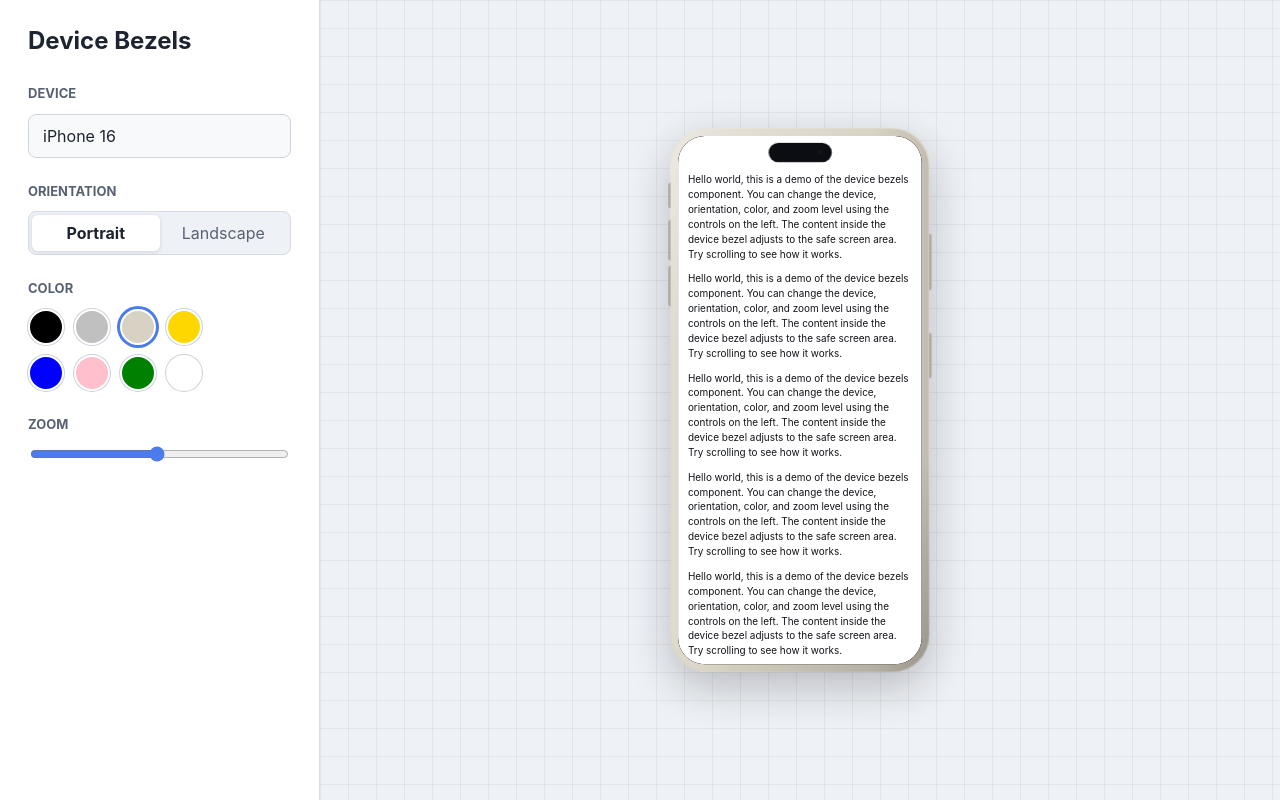
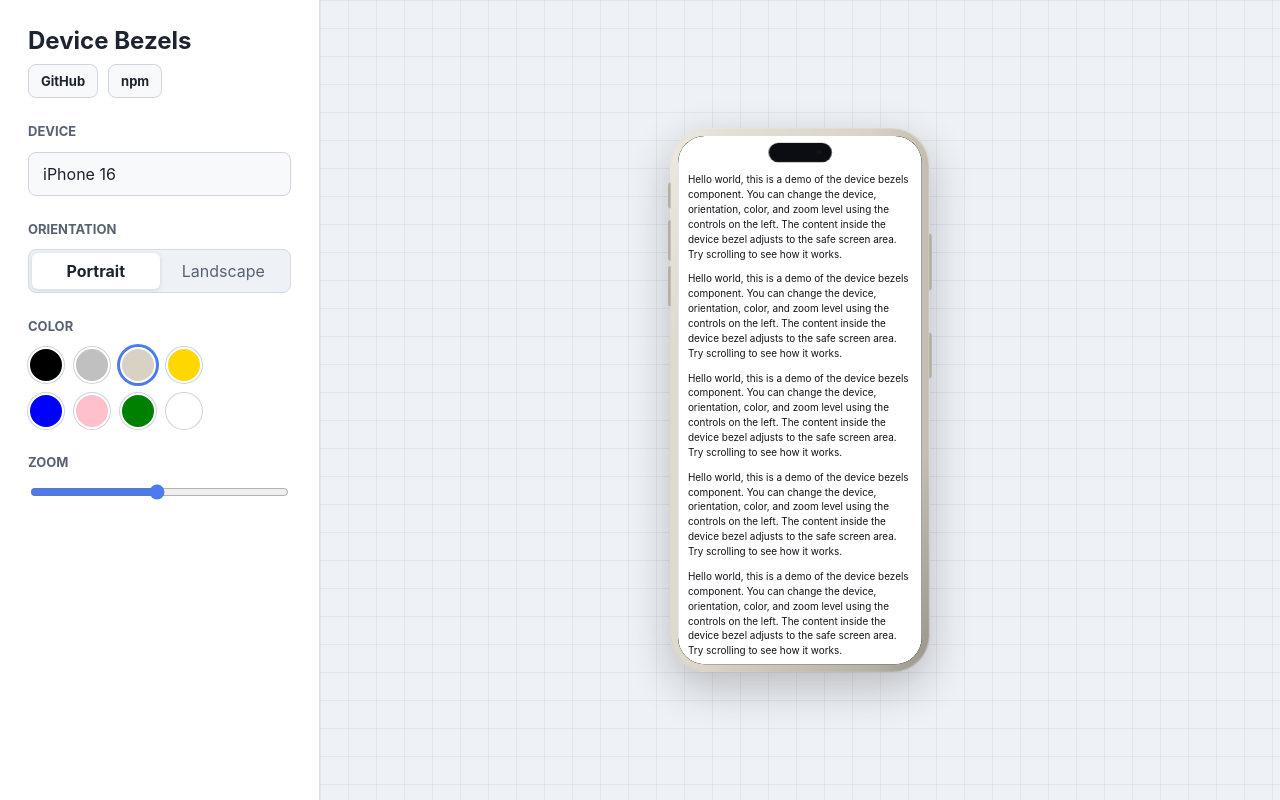
Before and after one commit to ash-negee/device-frames, a React (Vite) app in the folder demo/: page / in a window 1280 px wide. Built offline with nearby package versions, Linux system fonts and the light colour scheme.

Commit message:
Add project links to demo

```diff
--- a/demo/src/main.jsx
+++ b/demo/src/main.jsx
@@ -59,6 +59,14 @@ function App() {
     <div className="app-shell">
       <aside className="controls">
         <h1>Device Bezels</h1>
+        <nav className="project-links" aria-label="Project links">
+          <a href="https://github.com/ash-negee/device-frames" rel="noreferrer" target="_blank">
+            GitHub
+          </a>
+          <a href="https://www.npmjs.com/package/react-device-bezels" rel="noreferrer" target="_blank">
+            npm
+          </a>
+        </nav>
 
         <label>
           <span>Device</span>
--- a/demo/src/styles.css
+++ b/demo/src/styles.css
@@ -38,7 +38,33 @@ select {
 .controls h1 {
   font-size: 24px;
   line-height: 1.1;
-  margin: 0 0 6px;
+  margin: 0;
+}
+
+.project-links {
+  display: flex;
+  gap: 10px;
+  margin-top: -14px;
+}
+
+.project-links a {
+  align-items: center;
+  background: #f8f9fb;
+  border: 1px solid #cfd5df;
+  border-radius: 8px;
+  color: #1d2430;
+  display: inline-flex;
+  font-size: 13px;
+  font-weight: 700;
+  min-height: 34px;
+  padding: 0 12px;
+  text-decoration: none;
+}
+
+.project-links a:focus-visible,
+.project-links a:hover {
+  border-color: #4b7bec;
+  color: #244fc8;
 }
 
 .controls label {
```
